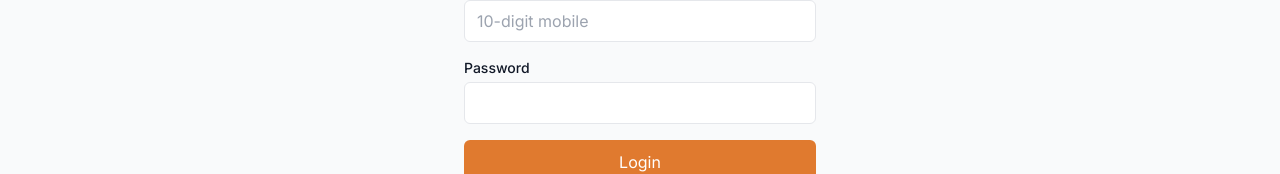
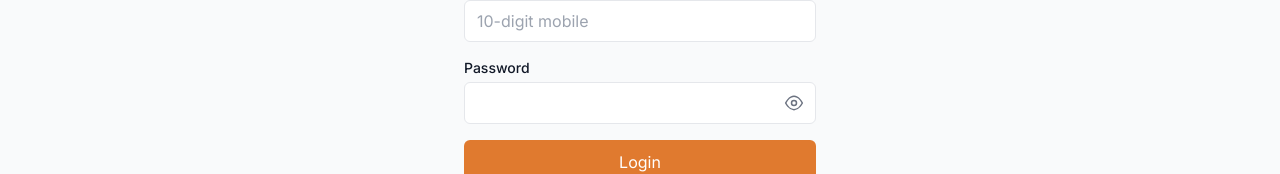
Before and after one commit to kndnkmr/MithilaVahan, a React (Vite) app in the folder client/: page /login in a window 1280 px wide. Shown: the part 209-383 px from the top of the page. Built offline with nearby package versions, Linux system fonts and the light colour scheme; no server answers.

Commit message:
Add password show/hide toggle to login and register (same as Promedicoz)

```diff
--- /dev/null
+++ b/client/src/components/PasswordToggleIcon.jsx
@@ -0,0 +1,22 @@
+// Eye / eye-slash icon for password show/hide toggles — a crisp SVG instead
+// of an emoji (🙈/👁️), which renders inconsistently across devices.
+// (Same pattern used in ProMedicoz.)
+function PasswordToggleIcon({ visible, size = 20 }) {
+  return visible ? (
+    // Password visible as text -> "eye-slash" (click to hide)
+    <svg width={size} height={size} viewBox="0 0 24 24" fill="none" stroke="currentColor" strokeWidth="1.8" strokeLinecap="round" strokeLinejoin="round">
+      <path d="M17.94 17.94A10.94 10.94 0 0 1 12 20c-5 0-9-4-10-8a12.5 12.5 0 0 1 3.16-4.94" />
+      <path d="M9.9 4.24A10.6 10.6 0 0 1 12 4c5 0 9 4 10 8a12.5 12.5 0 0 1-1.67 3.06" />
+      <path d="M1 1l22 22" />
+      <path d="M14.12 14.12a3 3 0 1 1-4.24-4.24" />
+    </svg>
+  ) : (
+    // Password masked -> "eye" (click to show)
+    <svg width={size} height={size} viewBox="0 0 24 24" fill="none" stroke="currentColor" strokeWidth="1.8" strokeLinecap="round" strokeLinejoin="round">
+      <path d="M2 12s4-8 10-8 10 8 10 8-4 8-10 8-10-8-10-8Z" />
+      <circle cx="12" cy="12" r="3" />
+    </svg>
+  );
+}
+
+export default PasswordToggleIcon;
--- a/client/src/pages/Login.jsx
+++ b/client/src/pages/Login.jsx
@@ -3,6 +3,7 @@ import { useNavigate, Link } from 'react-router-dom';
 import toast from 'react-hot-toast';
 import { authAPI } from '../services/api';
 import { useAuth } from '../context/AuthContext';
+import PasswordToggleIcon from '../components/PasswordToggleIcon';
 
 // Where each role lands after login.
 const HOME_BY_ROLE = { rider: '/book', driver: '/driver', admin: '/admin' };
@@ -10,6 +11,7 @@ const HOME_BY_ROLE = { rider: '/book', driver: '/driver', admin: '/admin' };
 export default function Login() {
   const [phone, setPhone] = useState('');
   const [password, setPassword] = useState('');
+  const [showPassword, setShowPassword] = useState(false);
   const [loading, setLoading] = useState(false);
   const { login } = useAuth();
   const navigate = useNavigate();
@@ -50,13 +52,23 @@ export default function Login() {
         </div>
         <div>
           <label className="block text-sm font-medium mb-1">Password</label>
-          <input
-            type="password"
-            value={password}
-            onChange={(e) => setPassword(e.target.value)}
-            className="w-full border rounded-md px-3 py-2"
-            required
-          />
+          <div className="relative">
+            <input
+              type={showPassword ? 'text' : 'password'}
+              value={password}
+              onChange={(e) => setPassword(e.target.value)}
+              className="w-full border rounded-md px-3 py-2 pr-11"
+              required
+            />
+            <button
+              type="button"
+              onClick={() => setShowPassword((s) => !s)}
+              aria-label={showPassword ? 'Hide password' : 'Show password'}
+              className="absolute right-3 top-1/2 -translate-y-1/2 text-gray-500 hover:text-gray-700"
+            >
+              <PasswordToggleIcon visible={showPassword} />
+            </button>
+          </div>
         </div>
         <button
           disabled={loading}
--- a/client/src/pages/Register.jsx
+++ b/client/src/pages/Register.jsx
@@ -3,6 +3,7 @@ import { useNavigate, Link, useSearchParams } from 'react-router-dom';
 import toast from 'react-hot-toast';
 import { authAPI, cityAPI } from '../services/api';
 import { useAuth } from '../context/AuthContext';
+import PasswordToggleIcon from '../components/PasswordToggleIcon';
 
 const HOME_BY_ROLE = { rider: '/book', driver: '/driver', admin: '/admin' };
 
@@ -14,6 +15,7 @@ export default function Register() {
     referralCode: refFromUrl,
   });
   const [cities, setCities] = useState([]);
+  const [showPassword, setShowPassword] = useState(false);
   const [loading, setLoading] = useState(false);
   const { login } = useAuth();
   const navigate = useNavigate();
@@ -79,10 +81,20 @@ export default function Register() {
             <option key={c._id} value={c.name}>{c.name}</option>
           ))}
         </select>
-        <input
-          type="password" value={form.password} onChange={set('password')}
-          placeholder="Password (min 6 chars)" className="w-full border rounded-md px-3 py-2" required
-        />
+        <div className="relative">
+          <input
+            type={showPassword ? 'text' : 'password'} value={form.password} onChange={set('password')}
+            placeholder="Password (min 6 chars)" className="w-full border rounded-md px-3 py-2 pr-11" required
+          />
+          <button
+            type="button"
+            onClick={() => setShowPassword((s) => !s)}
+            aria-label={showPassword ? 'Hide password' : 'Show password'}
+            className="absolute right-3 top-1/2 -translate-y-1/2 text-gray-500 hover:text-gray-700"
+          >
+            <PasswordToggleIcon visible={showPassword} />
+          </button>
+        </div>
 
         {/* Referral code (prefilled from a ?ref= link, editable) */}
         <input
```
